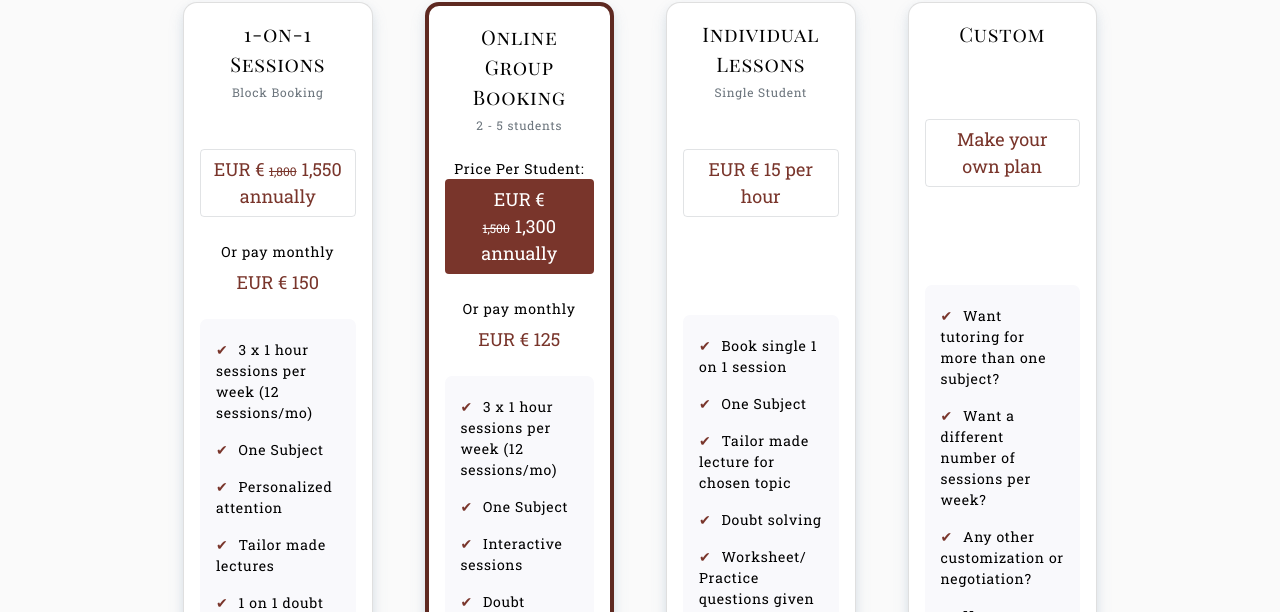
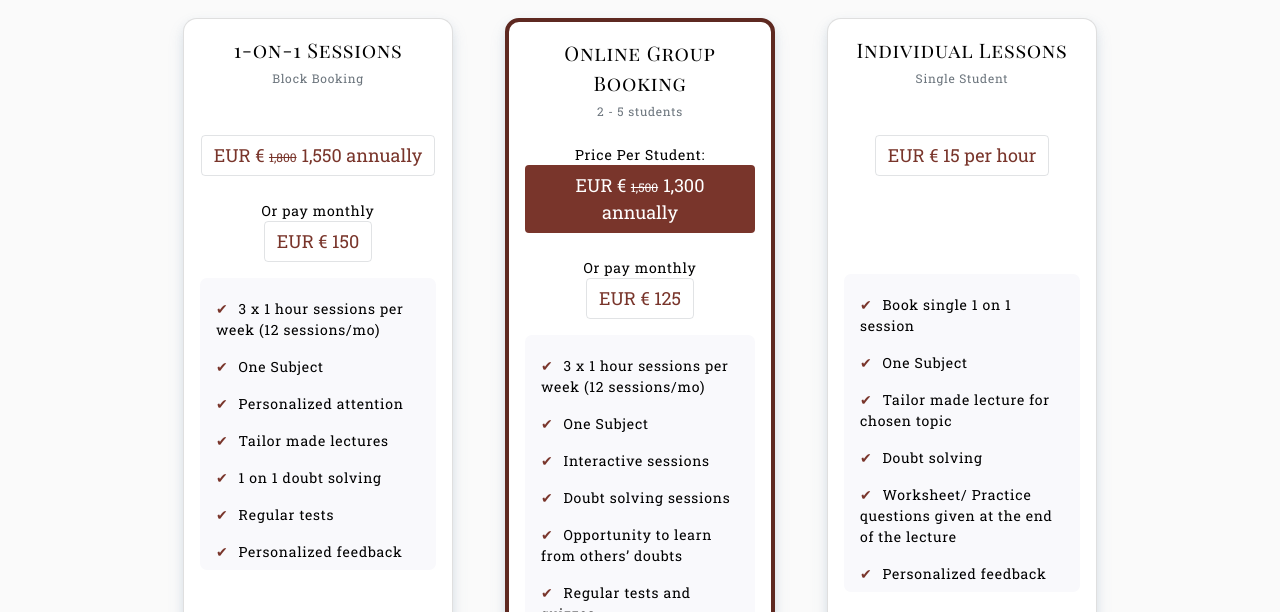
Before and after one commit to ridays2001/hs-tutorz, a Gatsby site: page /pricing/eu in a window 1280 px wide. Shown: the part 188-800 px from the top of the page. Built offline with nearby package versions, Linux system fonts and the light colour scheme; Gatsby itself is replaced by a stand-in of ours.

Commit message:
💄 Style: changed buttons and margins

```diff
--- a/src/pages/pricing/eu.tsx
+++ b/src/pages/pricing/eu.tsx
@@ -91,7 +91,7 @@ const PricingPage = () => {
 	return (
 		<Layout page='pricing'>
 			<SEO title='Pricing' description='The pricing page.' />
-			<PricingSection className='col-md-9 mx-md-auto'>
+			<PricingSection className='col-md-10 col-xl-9 mx-md-auto'>
 				<h1 className='text-center'>Pricing Plans</h1>
 
 				{plans.map(
@@ -106,9 +106,9 @@ const PricingPage = () => {
 						groupMonth,
 						single
 					}) => (
-						<section className='block' key={id}>
+						<section className='block my-4' key={id}>
 							<h2 className='text-center'>{level}</h2>
-							<div className='row row-cols-1 row-cols-sm-2 row-cols-md-3 row-cols-lg-4 align-items-start justify-content-center'>
+							<div className='row row-cols-1 row-cols-md-2 row-cols-xl-3 row-cols-xxl-4 align-items-start justify-content-center'>
 								{/* 1 on 1 sessions */}
 								<div className='d-flex col align-self-stretch' id='1o1'>
 									<div className='card w-100'>
@@ -123,7 +123,7 @@ const PricingPage = () => {
 												<p className='mt-4'>
 													Or pay monthly
 													<br />
-													<button className='btn btn-3 price'>
+													<button className='btn btn-2 price'>
 														EUR € {blockMonth.toLocaleString()}
 													</button>
 												</p>
@@ -154,7 +154,7 @@ const PricingPage = () => {
 												<p className='mt-4'>
 													Or pay monthly
 													<br />
-													<button className='btn btn-3 price'>
+													<button className='btn btn-2 price'>
 														EUR € {groupMonth.toLocaleString()}
 													</button>
 												</p>
--- a/src/styles/PricingSection.ts
+++ b/src/styles/PricingSection.ts
@@ -81,11 +81,7 @@ const PricingSection = styled.section`
 		color: ${colors.primary};
 		border: 1px solid ${colors.highlightgrey};
 	}
-	.btn-3 {
-		color: ${colors.primary};
-	}
-	.btn-2:hover,
-	.btn-3:hover {
+	.btn-2:hover {
 		background-color: ${colors.highlightLow};
 		color: ${colors.dark};
 	}
```
Also changed, not shown: src/pages/pricing/in.tsx (+5 -5 lines), src/pages/pricing/us.tsx (+5 -5 lines).
